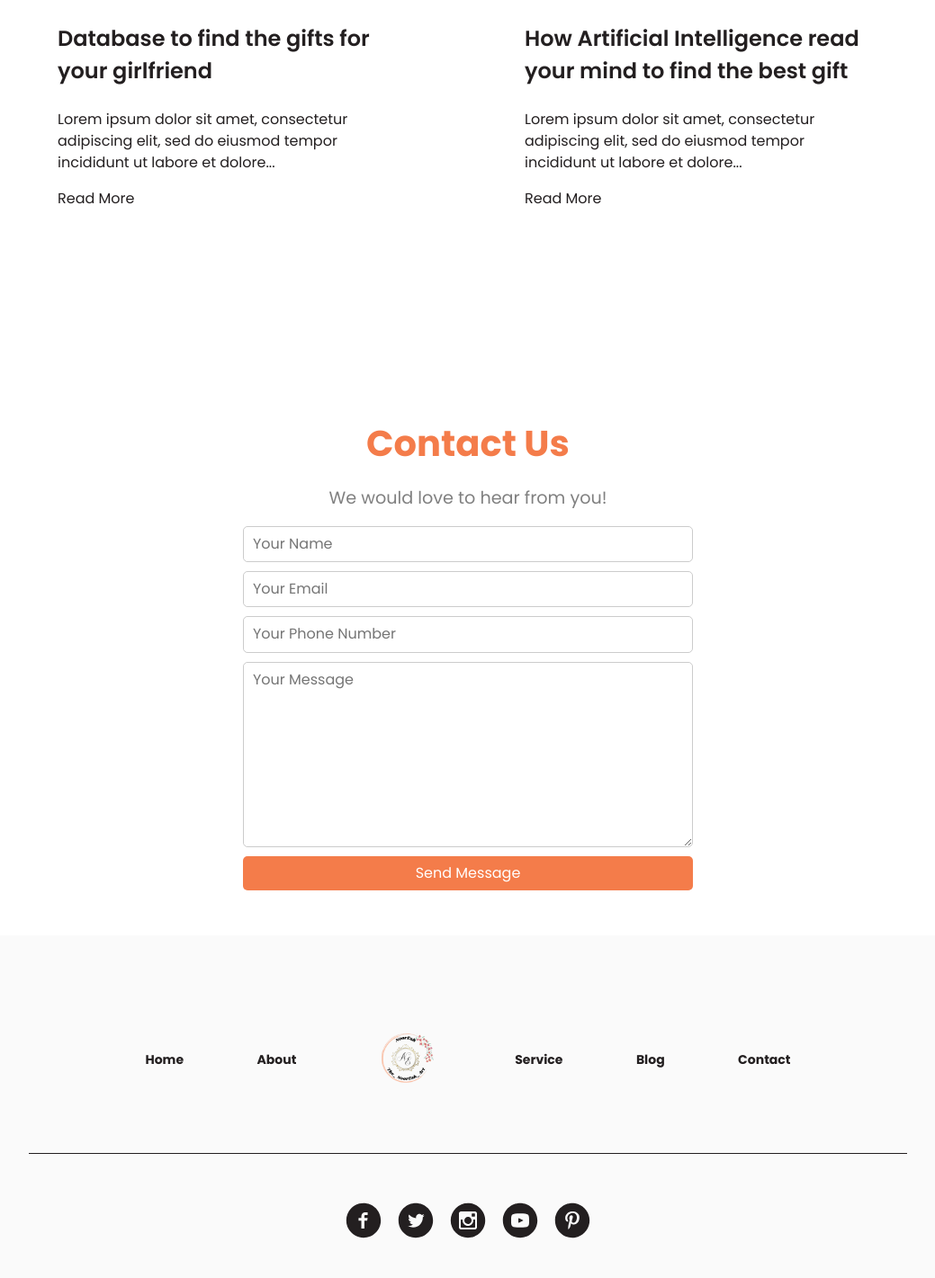
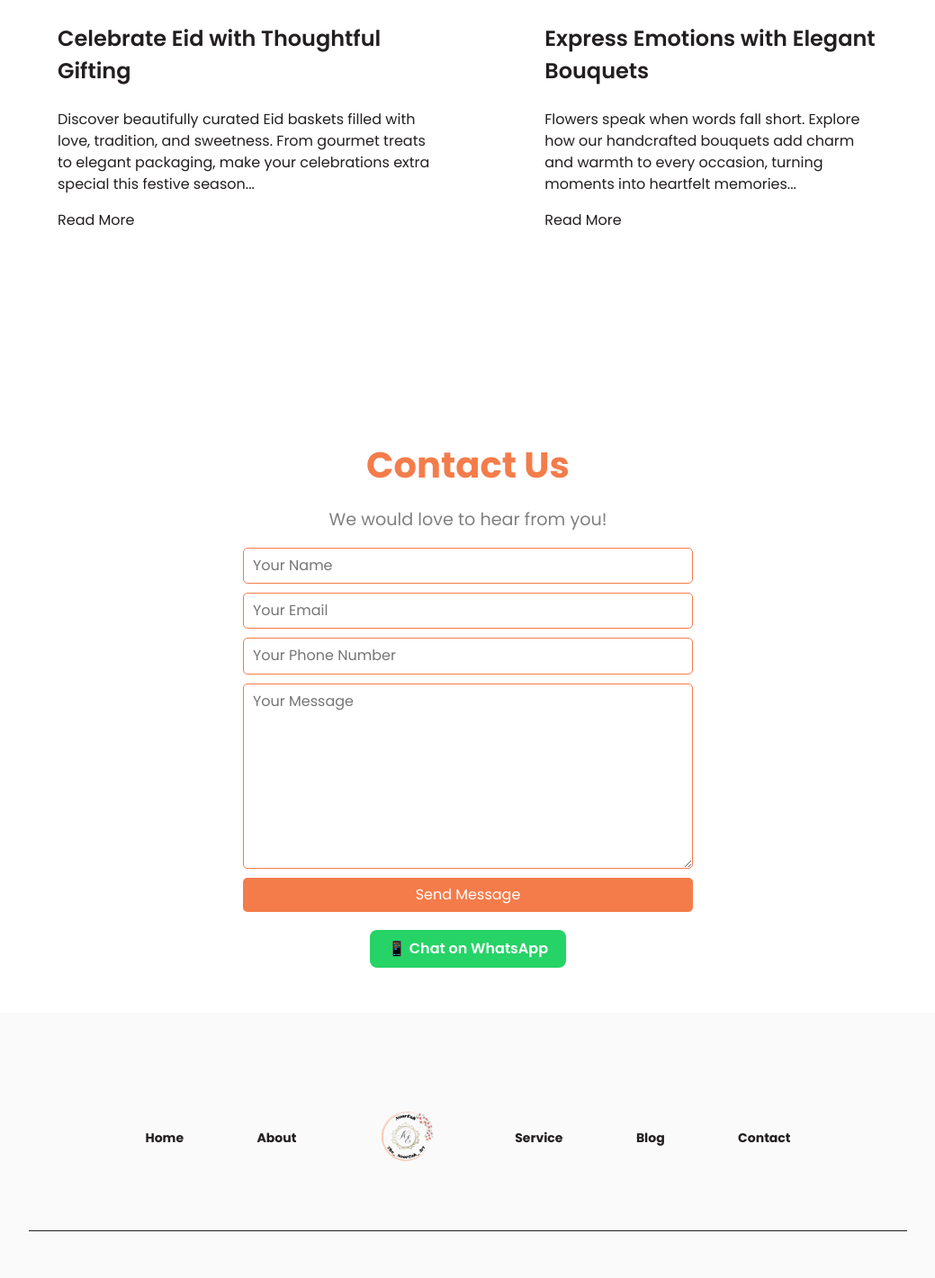
Before and after one commit to syedissambukhari/thenooreshart, a React (Create React App) app: page / in a window 1280 px wide. Shown: the part 3920-5341 px from the top of the page at 90% size, without its empty margins (120-1159 px from the left). Built offline with nearby package versions, Linux system fonts and the light colour scheme.

Commit message:
data changing

```diff
--- a/src/assets/data/posts.json
+++ b/src/assets/data/posts.json
@@ -1,12 +1,12 @@
 [
   {
     "id": 1,
-    "title": "Database to find the gifts for your girlfriend",
-    "content": "Lorem ipsum dolor sit amet, consectetur adipiscing elit, sed do eiusmod tempor incididunt ut labore et dolore..."
+    "title": "Celebrate Eid with Thoughtful Gifting",
+    "content": " Discover beautifully curated Eid baskets filled with love, tradition, and sweetness. From gourmet treats to elegant packaging, make your celebrations extra special this festive season..."
   },
   {
     "id": 2,
-    "title": "How Artificial Intelligence read your mind to find the best gift",
-    "content": "Lorem ipsum dolor sit amet, consectetur adipiscing elit, sed do eiusmod tempor incididunt ut labore et dolore..."
+    "title": "Express Emotions with Elegant Bouquets",
+    "content": "Flowers speak when words fall short. Explore how our handcrafted bouquets add charm and warmth to every occasion, turning moments into heartfelt memories..."
   }
 ]
--- a/src/assets/styles/ContactUs.module.css
+++ b/src/assets/styles/ContactUs.module.css
@@ -24,7 +24,7 @@
   input, textarea {
     margin-bottom: 10px;
     padding: 10px;
-    border: 1px solid #ccc;
+    border: 1px solid var(--primary);
     border-radius: 5px;
   }
 
@@ -36,3 +36,24 @@
     border-radius: 5px;
     cursor: pointer;
   }
+  .whatsappContainer {
+    margin-top: 20px;
+    text-align: center;
+  }
+
+  .whatsappButton {
+    background-color: #25D366;
+    color: white;
+    padding: 12px 20px;
+    border: none;
+    border-radius: 8px;
+    text-decoration: none;
+    font-weight: 600;
+    font-size: 16px;
+    transition: background-color 0.3s ease;
+    display: inline-block;
+  }
+
+  .whatsappButton:hover {
+    background-color: #1ebe5b;
+  }
--- a/src/assets/styles/Navbar.module.css
+++ b/src/assets/styles/Navbar.module.css
@@ -47,7 +47,7 @@
 .SearchIcon {
   width: 18px;
   height: 18px;
-  display: block;
+  /* display: block; */
   object-fit: contain;
   justify-content: center;
 }
@@ -89,6 +89,7 @@
 .DropdownMenu li {
   padding: 8px 16px;
   white-space: nowrap;
+
 }
 
 .DropdownMenu li:hover {
@@ -97,7 +98,6 @@
 }
 
 
-/* Sub-dropdown container */
 /* Sub-dropdown container */
 .SubDropdown {
   position: relative;
@@ -211,6 +211,11 @@
 
 /* Responsive Breakpoints */
 @media (max-width: 768px) {
+  .Navbar {
+    flex-direction: column;
+    align-items: stretch;
+  }
+
   .Logo {
     font-size: 16px;
   }
@@ -221,10 +226,53 @@
   .Button {
     font-size: 14px;
   }
+  .SearchForm {
+    flex-direction: row;
+    width: 100%;
+    max-width: 100%;
+    margin: 10px 0;
+  }
+
+  .SearchInput {
+    width: 70%; /* Take more width */
+    font-size: 13px;
+    padding: 0 10px;
+  }
+
+  .SearchButton {
+    width: 30%;
+    font-size: 13px;
+    padding: 0 10px;
+  }
 }
+@media (max-width: 480px) {
+  .SearchForm {
+    flex-direction: column;
+    align-items: stretch;
+  }
 
+  .SearchInput {
+    width: 100%;
+    border-radius: 20px;
+    margin-bottom: 8px;
+  }
+
+  .SearchButton {
+    width: 100%;
+    border-radius: 20px;
+  }
+}
 @media (max-width: 375px) {
   .Navbar {
     padding: 12px 24px;
   }
+  .SearchForm {
+    margin: 8px 0;
+  }
+
+  .SearchInput,
+  .SearchButton {
+    font-size: 12px;
+    padding: 0 8px;
+  }
 }
--- a/src/components/ContactUs.js
+++ b/src/components/ContactUs.js
@@ -55,6 +55,17 @@ const ContactUs = () => {
             </form>
 
             {message && <p className={styles.successMessage}>{message}</p>}
+            {/* WhatsApp Button */}
+            <div className={styles.whatsappContainer}>
+                <a
+                    href="https://wa.me/923107420940?text=Hello, I would like to get more!"
+                    target="_blank"
+                    rel="noopener noreferrer"
+                    className={styles.whatsappButton}
+                >
+                    📱 Chat on WhatsApp
+                </a>
+            </div>
         </motion.section>
     );
 };
--- a/src/components/Footer.js
+++ b/src/components/Footer.js
@@ -1,11 +1,12 @@
 import { Link } from 'react-scroll';
 import { motion } from 'framer-motion';
 
-import { ReactComponent as Facebook } from '../assets/images/social/social-facebook.svg';
-import { ReactComponent as Twitter } from '../assets/images/social/social-twitter.svg';
+// import { ReactComponent as Facebook } from '../assets/images/social/social-facebook.svg';
+// import { ReactComponent as Twitter } from '../assets/images/social/social-twitter.svg';
 import { ReactComponent as Instagram } from '../assets/images/social/social-instagram.svg';
-import { ReactComponent as Youtube } from '../assets/images/social/social-youtube.svg';
-import { ReactComponent as Pinterest } from '../assets/images/social/social-pinterest.svg';
+import { ReactComponent as Tiktok } from '../assets/images/social/tiktok.svg';
+// import { ReactComponent as Youtube } from '../assets/images/social/social-youtube.svg';
+// import { ReactComponent as Pinterest } from '../assets/images/social/social-pinterest.svg';
 import styles from '../assets/styles/Footer.module.css';
 import logoImage from '../assets/images/noorlogo.png';
 const Footer = () => {
@@ -43,27 +44,27 @@ const Footer = () => {
         transition={{ type: 'spring', stiffness: 50 }}
       >
         <a
-          href="https://facebook.com/hendraaagil"
+          href="https://facebook.com/sudodb"
           target="_blank"
           rel="noreferrer"
         >
-          <Facebook />
+          <Tiktok />
         </a>
-        <a
+        {/* <a
           href="https://twitter.com/hendraaagil"
           target="_blank"
           rel="noreferrer"
         >
           <Twitter />
-        </a>
+        </a> */}
         <a
-          href="https://instagram.com/hendraaagil"
+          href="https://www.tiktok.com/@the_nooresh_art45?_t=ZN-8t3g5tf8qhi&_r=1"
           target="_blank"
           rel="noreferrer"
         >
           <Instagram />
         </a>
-        <a
+        {/* <a
           href="https://www.youtube.com/channel/UCy44Cn1aBo3LYrZsh2gKGIA"
           target="_blank"
           rel="noreferrer"
@@ -76,7 +77,7 @@ const Footer = () => {
           rel="noreferrer"
         >
           <Pinterest />
-        </a>
+        </a> */}
       </motion.div>
       <motion.div
         className={styles.Attribute}
@@ -87,7 +88,7 @@ const Footer = () => {
         <span>
           &copy; 2023 by THe NOORESH ART{' '}
           <a
-            href="https://github.com/hendraaagil/gift-store-landing-page"
+            href="https://github.com/syedissambukhari"
             target="_blank"
             rel="noreferrer"
           >
@@ -110,7 +111,7 @@ const Footer = () => {
         <span>
           Designed by{' '}
           <a
-            href="https://dribbble.com/ScratchCoders"
+            href="https://dribbble.com/"
             target="_blank"
             rel="noreferrer"
           >
```
Also changed, not shown: src/assets/images/social/tiktok.svg (added).
